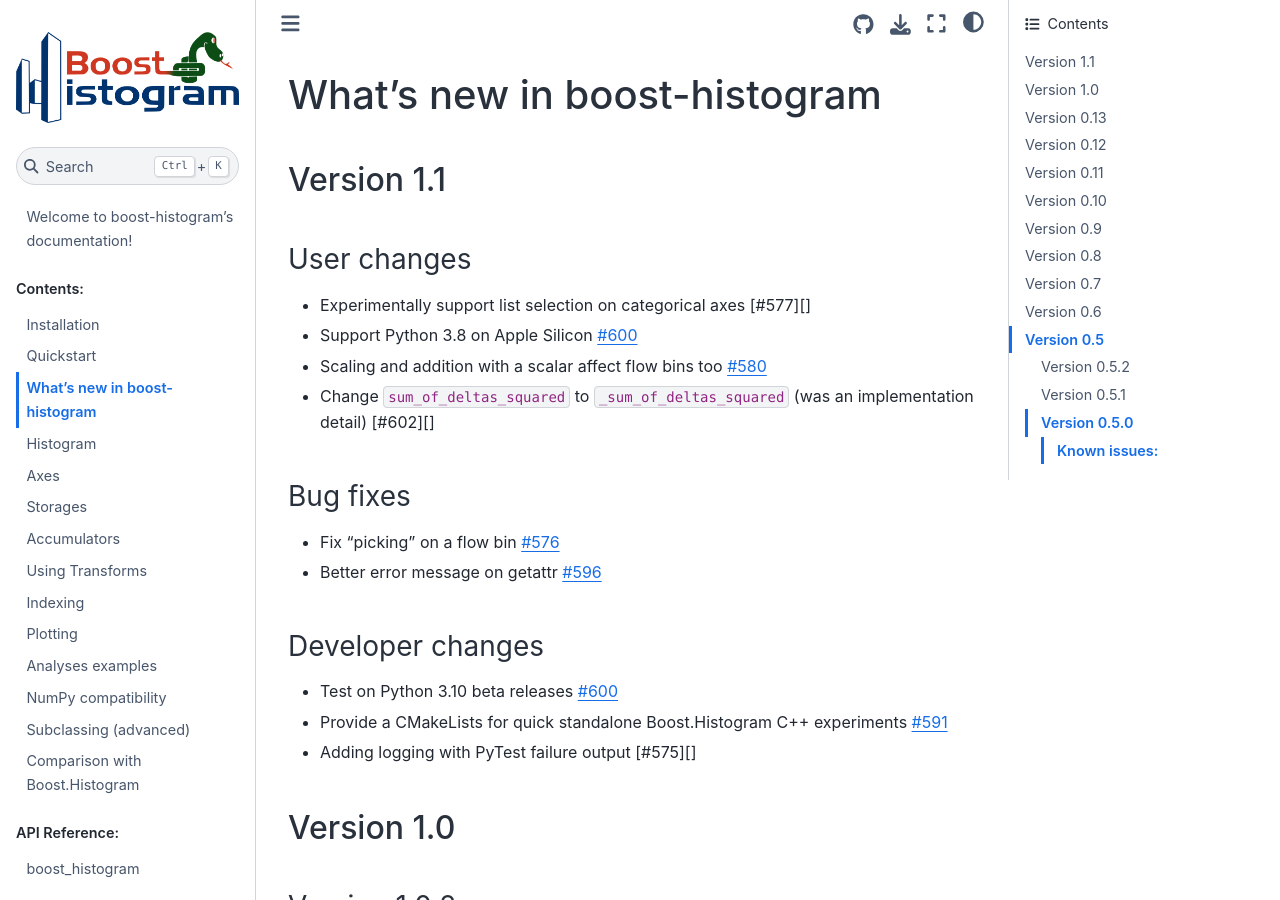
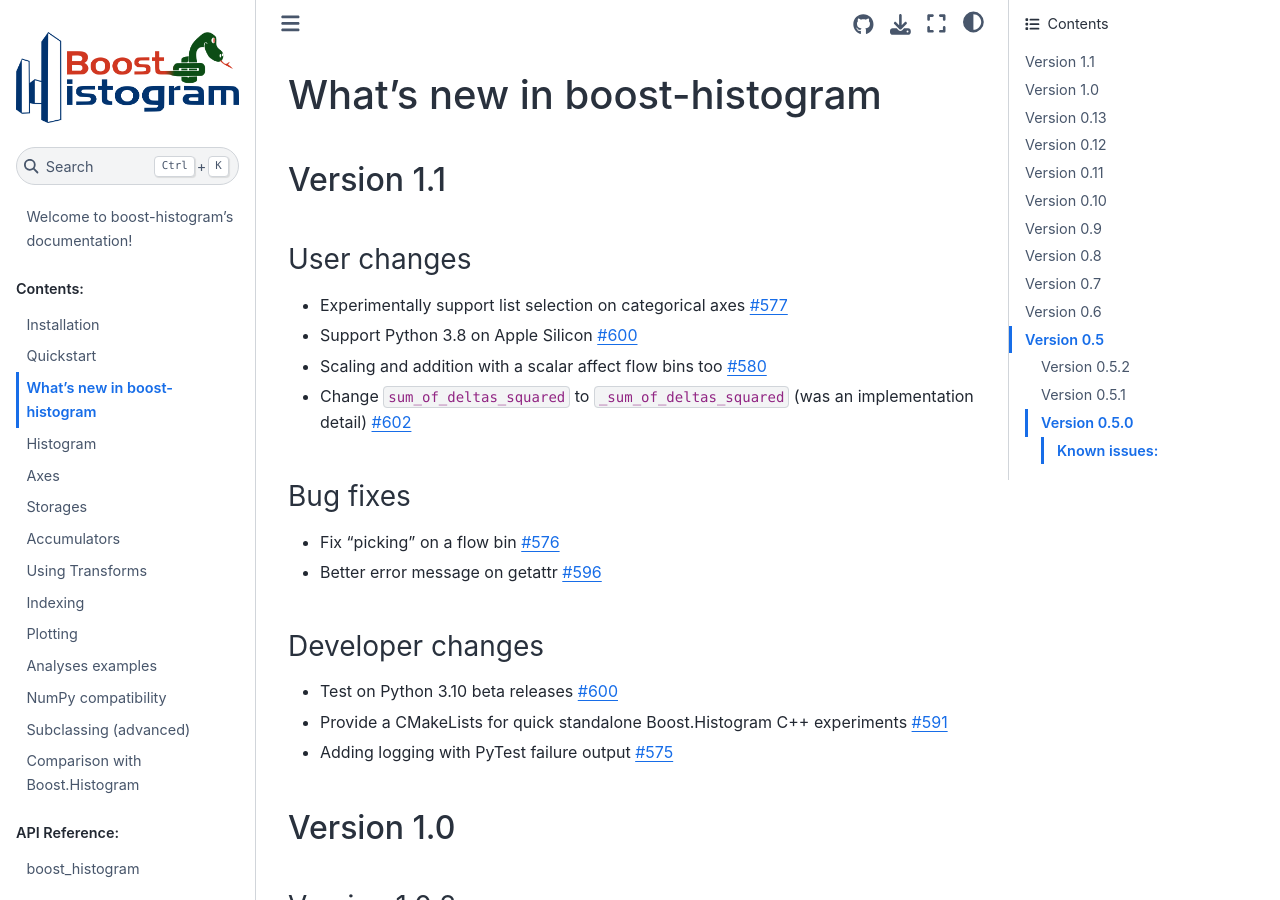
Before and after one commit to scikit-hep/boost-histogram, a Sphinx documentation site: the page built from docs/CHANGELOG.md, in a window 1280 px wide and 900 px high. Built offline with Sphinx 7.4.7 and the Sphinx Book theme 1.1.4, drawn with Linux system fonts in a browser that asks for light colours; pages that are not in the unit, such as notebooks, are missing from menus; part of the change alters nothing that is shown.

```diff
--- a/docs/CHANGELOG.md
+++ b/docs/CHANGELOG.md
@@ -17,12 +17,14 @@
 * Provide a CMakeLists for quick standalone Boost.Histogram C++ experiments [#591][]
 * Adding logging with PyTest failure output [#575][]
 
+[#575]: https://github.com/scikit-hep/boost-histogram/pull/575
 [#576]: https://github.com/scikit-hep/boost-histogram/pull/576
+[#577]: https://github.com/scikit-hep/boost-histogram/pull/577
 [#580]: https://github.com/scikit-hep/boost-histogram/pull/580
 [#591]: https://github.com/scikit-hep/boost-histogram/pull/591
 [#596]: https://github.com/scikit-hep/boost-histogram/pull/596
 [#600]: https://github.com/scikit-hep/boost-histogram/pull/600
-
+[#602]: https://github.com/scikit-hep/boost-histogram/pull/602
 
 ## Version 1.0
 
```
